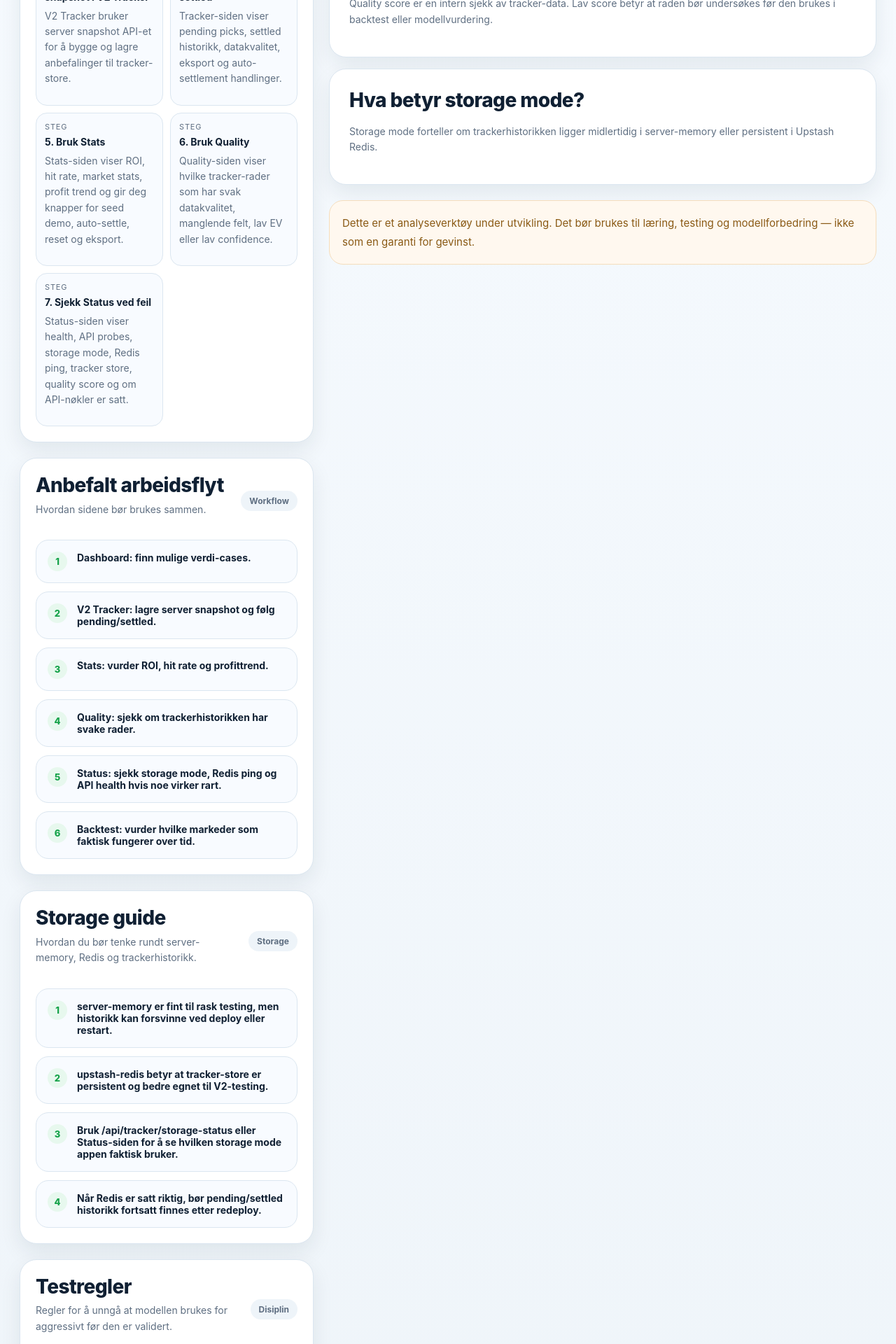
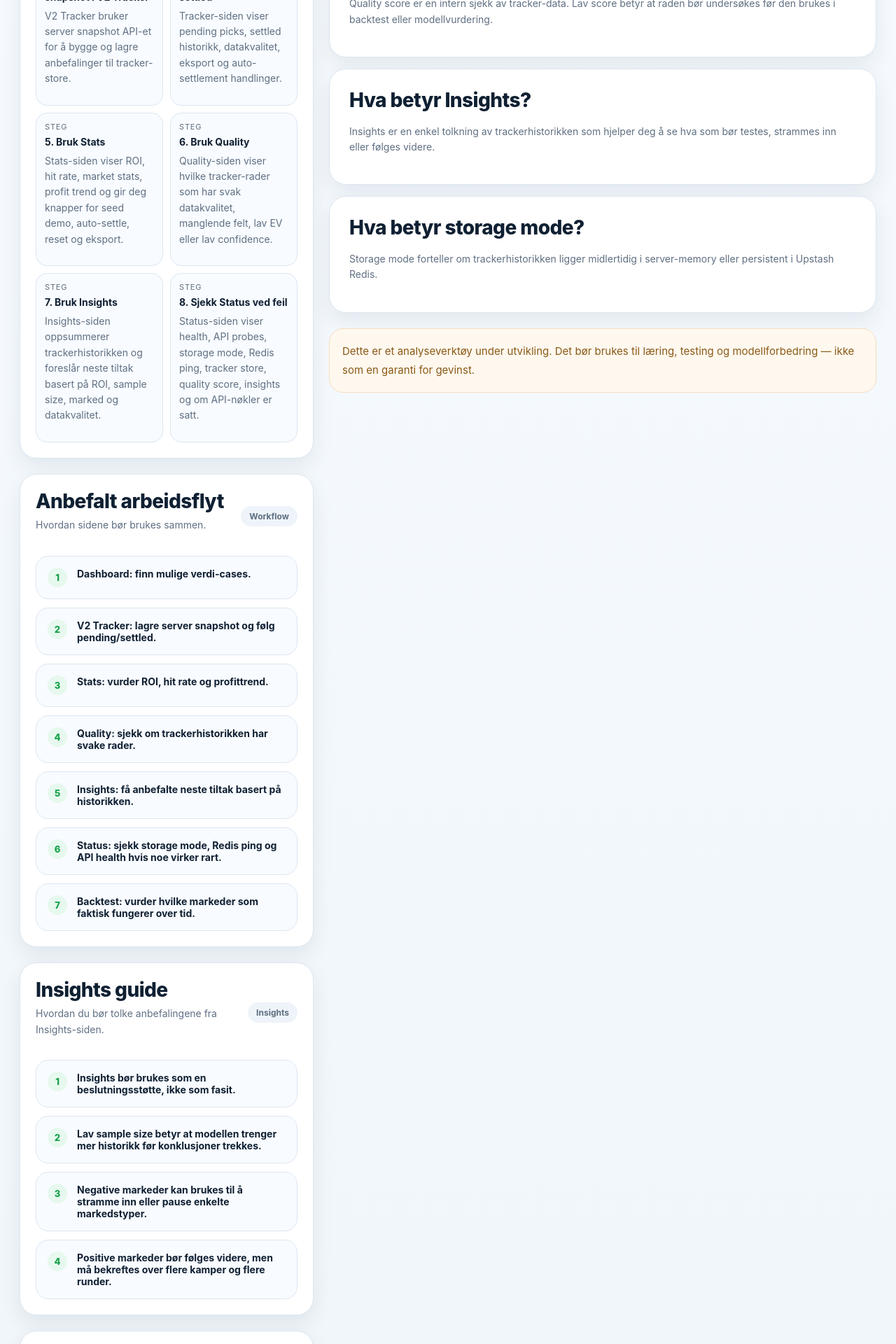
Before and after one commit to hakonnilsen157-commits/PL-betting-model, a Next.js app in the folder pl-vercel-v1/: page /guide in a window 1280 px wide. Shown: the part 820-2740 px from the top of the page at 70% size. Built offline with nearby package versions, Linux system fonts and the light colour scheme.

Commit message:
Update guide with insights workflow

```diff
--- a/pl-vercel-v1/app/guide/page.tsx
+++ b/pl-vercel-v1/app/guide/page.tsx
@@ -24,8 +24,12 @@ const steps = [
     text: 'Quality-siden viser hvilke tracker-rader som har svak datakvalitet, manglende felt, lav EV eller lav confidence.',
   },
   {
-    title: '7. Sjekk Status ved feil',
-    text: 'Status-siden viser health, API probes, storage mode, Redis ping, tracker store, quality score og om API-nøkler er satt.',
+    title: '7. Bruk Insights',
+    text: 'Insights-siden oppsummerer trackerhistorikken og foreslår neste tiltak basert på ROI, sample size, marked og datakvalitet.',
+  },
+  {
+    title: '8. Sjekk Status ved feil',
+    text: 'Status-siden viser health, API probes, storage mode, Redis ping, tracker store, quality score, insights og om API-nøkler er satt.',
   },
 ];
 
@@ -42,6 +46,7 @@ const workflow = [
   'V2 Tracker: lagre server snapshot og følg pending/settled.',
   'Stats: vurder ROI, hit rate og profittrend.',
   'Quality: sjekk om trackerhistorikken har svake rader.',
+  'Insights: få anbefalte neste tiltak basert på historikken.',
   'Status: sjekk storage mode, Redis ping og API health hvis noe virker rart.',
   'Backtest: vurder hvilke markeder som faktisk fungerer over tid.',
 ];
@@ -51,6 +56,13 @@ const storageGuide = [
   'upstash-redis betyr at tracker-store er persistent og bedre egnet til V2-testing.',
   'Bruk /api/tracker/storage-status eller Status-siden for å se hvilken storage mode appen faktisk bruker.',
   'Når Redis er satt riktig, bør pending/settled historikk fortsatt finnes etter redeploy.',
+];
+
+const insightsGuide = [
+  'Insights bør brukes som en beslutningsstøtte, ikke som fasit.',
+  'Lav sample size betyr at modellen trenger mer historikk før konklusjoner trekkes.',
+  'Negative markeder kan brukes til å stramme inn eller pause enkelte markedstyper.',
+  'Positive markeder bør følges videre, men må bekreftes over flere kamper og flere runder.',
 ];
 
 export default function GuidePage() {
@@ -75,9 +87,9 @@ export default function GuidePage() {
             <div className="list-card-header">
               <div>
                 <h2 className="section-title" style={{ marginBottom: 0 }}>Slik bruker du appen</h2>
-                <p className="section-subtitle">En enkel flyt fra analyse til logging, stats, quality og storage check.</p>
+                <p className="section-subtitle">En enkel flyt fra analyse til logging, stats, quality, insights og storage check.</p>
               </div>
-              <div className="badge-soft">7 steg</div>
+              <div className="badge-soft">8 steg</div>
             </div>
 
             <div className="metrics-grid" style={{ marginTop: 14 }}>
@@ -102,6 +114,25 @@ export default function GuidePage() {
 
             <div className="reason-list">
               {workflow.map((item, index) => (
+                <div key={item} className="reason-card">
+                  <span className="reason-number">{index + 1}</span>
+                  <div className="metric-pill-value">{item}</div>
+                </div>
+              ))}
+            </div>
+          </section>
+
+          <section className="list-card">
+            <div className="list-card-header">
+              <div>
+                <h2 className="section-title" style={{ marginBottom: 0 }}>Insights guide</h2>
+                <p className="section-subtitle">Hvordan du bør tolke anbefalingene fra Insights-siden.</p>
+              </div>
+              <div className="badge-soft">Insights</div>
+            </div>
+
+            <div className="reason-list">
+              {insightsGuide.map((item, index) => (
                 <div key={item} className="reason-card">
                   <span className="reason-number">{index + 1}</span>
                   <div className="metric-pill-value">{item}</div>
@@ -174,6 +205,13 @@ export default function GuidePage() {
           </section>
 
           <section className="detail-card" style={{ marginTop: 16 }}>
+            <h2 className="section-title">Hva betyr Insights?</h2>
+            <p className="section-subtitle">
+              Insights er en enkel tolkning av trackerhistorikken som hjelper deg å se hva som bør testes, strammes inn eller følges videre.
+            </p>
+          </section>
+
+          <section className="detail-card" style={{ marginTop: 16 }}>
             <h2 className="section-title">Hva betyr storage mode?</h2>
             <p className="section-subtitle">
               Storage mode forteller om trackerhistorikken ligger midlertidig i server-memory eller persistent i Upstash Redis.
```
